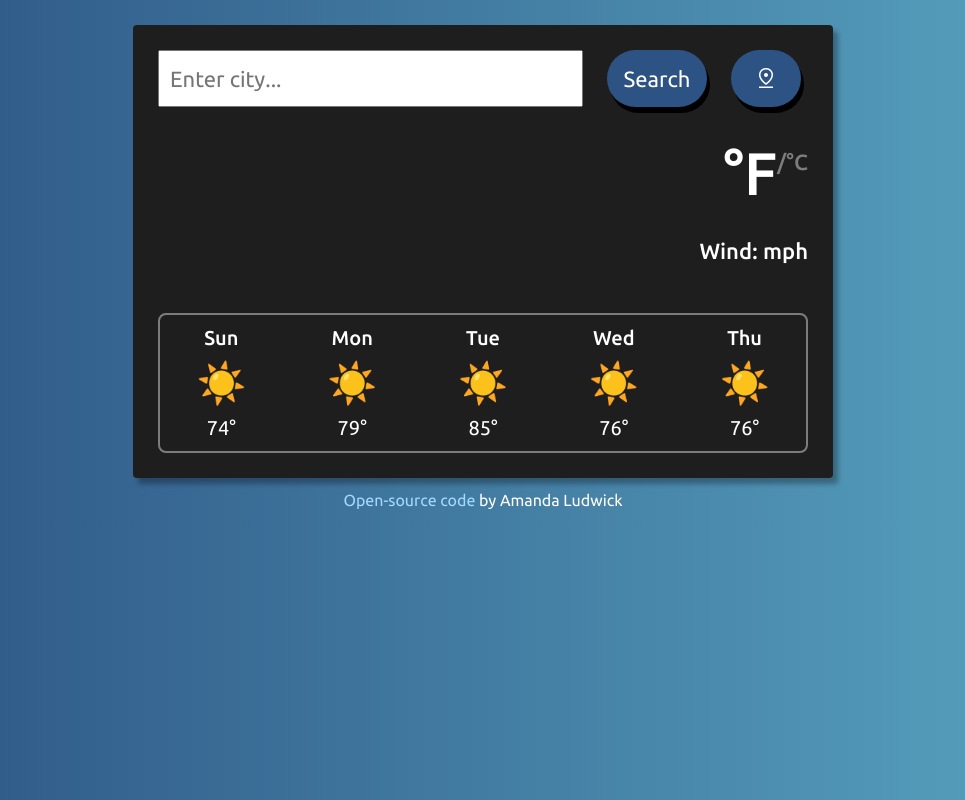
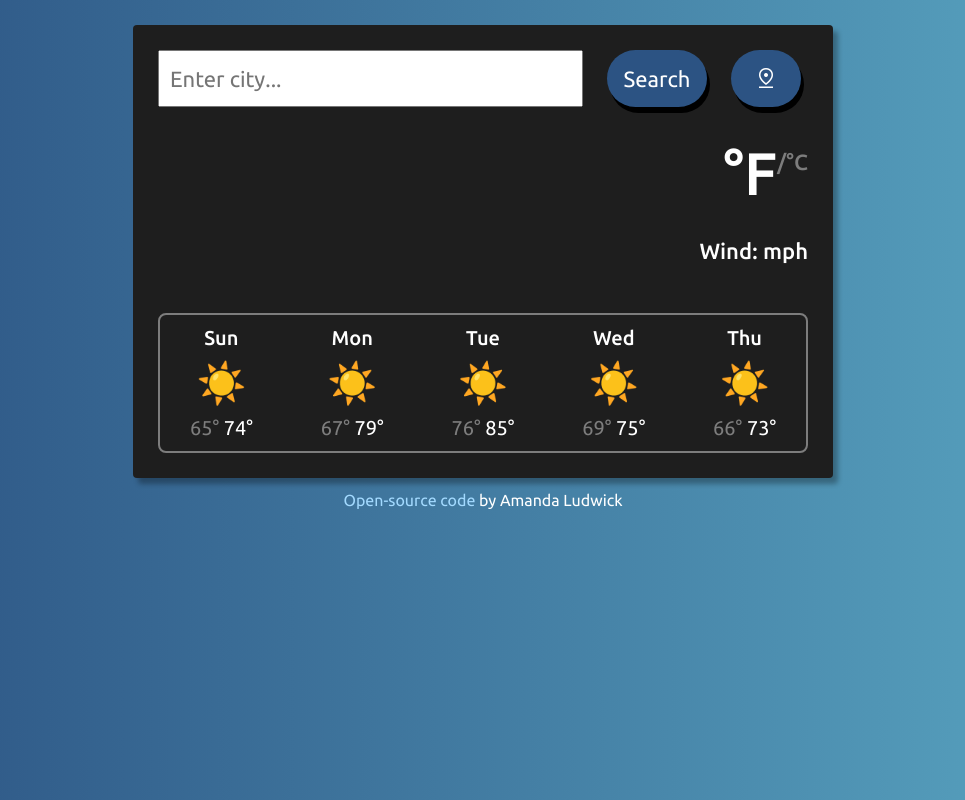
Before and after one commit to amandalynn1204/weather-app, a plain HTML site: page index.html in a window 1280 px wide. Shown: the whole page, without its empty margins (157-1122 px from the left). Drawn offline with nearby package versions, Linux system fonts and the light colour scheme; no server answers.

Commit message:
added a HTML low and high forecast

```diff
--- a/index.html
+++ b/index.html
@@ -100,11 +100,11 @@
         </div>
 
         <div class="row forecast-temps">
-          <div class="col">74°</div>
-          <div class="col">79°</div>
-          <div class="col">85°</div>
-          <div class="col">76°</div>
-          <div class="col">76°</div>
+          <div class="col"><span class="low">65° </span><span> 74°</span></div>
+          <div class="col"><span class="low">67° </span><span> 79°</span></div>
+          <div class="col"><span class="low">76° </span><span>85°</span></div>
+          <div class="col"><span class="low">69° </span><span>75°</span></div>
+          <div class="col"><span class="low">66° </span><span>73°</span></div>
         </div>
       </div>
     </div>
--- a/src/style.css
+++ b/src/style.css
@@ -155,3 +155,7 @@ p a:active {
 .forecast .forecast-icons {
   font-size: 40px;
 }
+
+.forecast .forecast-temps .low {
+  color: rgb(125, 125, 125);
+}
```
